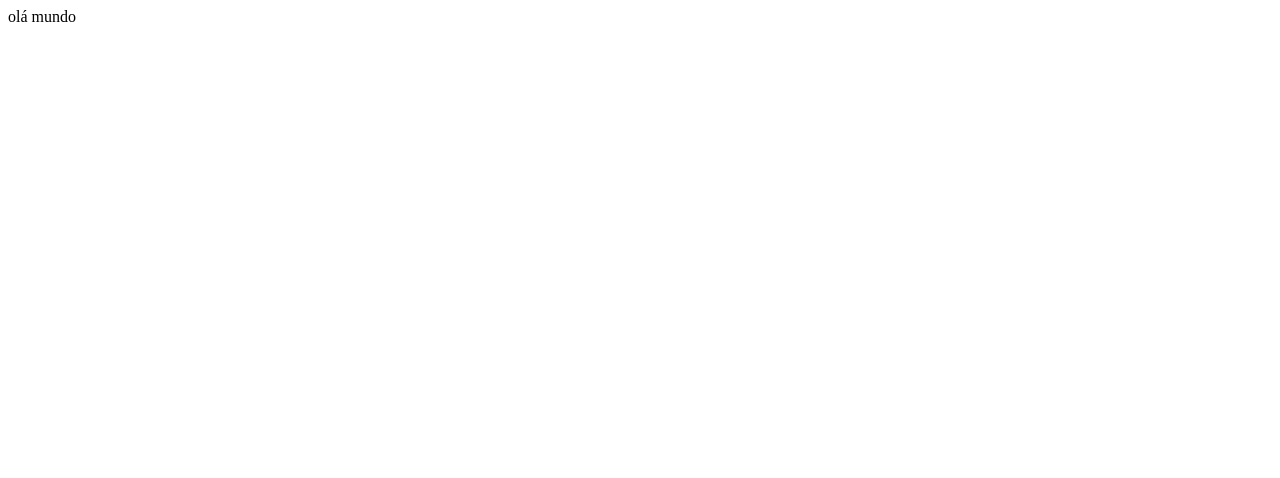
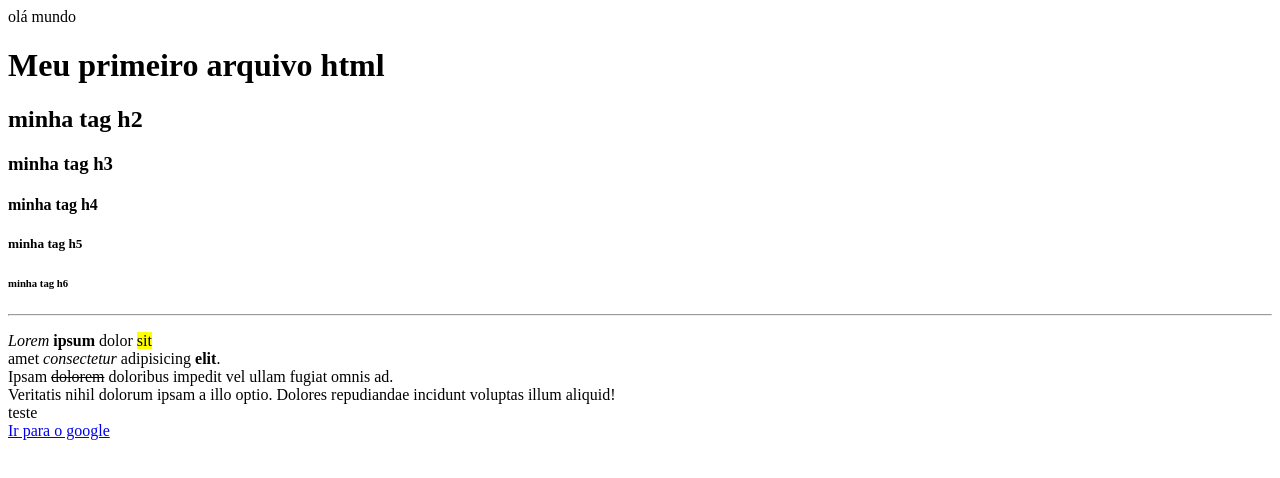
Before and after one commit to GasparMGL/HTML, a plain HTML site: page index.html in a window 1280 px wide. Drawn offline with Linux system fonts and the light colour scheme.

Commit message:
testes aula 2

```diff
--- a/index.html
+++ b/index.html
@@ -3,9 +3,25 @@
 <head>
     <meta charset="UTF-8">
     <meta name="viewport" content="width=device-width, initial-scale=1.0">
-    <title>Document</title>
+    <title>EBAC HTML</title>
 </head>
 <body>
     olá mundo
+    <h1>Meu primeiro arquivo html</h1>
+    <h2>minha tag h2 </h2>
+    <h3>minha tag h3</h3>
+    <h4>minha tag h4</h4>
+    <h5>minha tag h5</h5>
+    <h6>minha tag h6</h6>
+    <hr>
+    <p>
+        <i>Lorem</i> <b>ipsum </b>dolor <mark>sit</mark> <br>
+        amet <em>consectetur</em> adipisicing <strong>elit</strong>. <br>
+        Ipsam <del>dolorem</del> doloribus impedit vel ullam fugiat omnis ad. <br>
+        Veritatis nihil dolorum ipsam a illo optio. Dolores repudiandae incidunt voluptas illum aliquid! <br>
+        <span>teste </span><br>
+        <a href="http://google.com.br" title="google br">Ir para o google</a>
+    </p>
+
 </body>
 </html>
```
